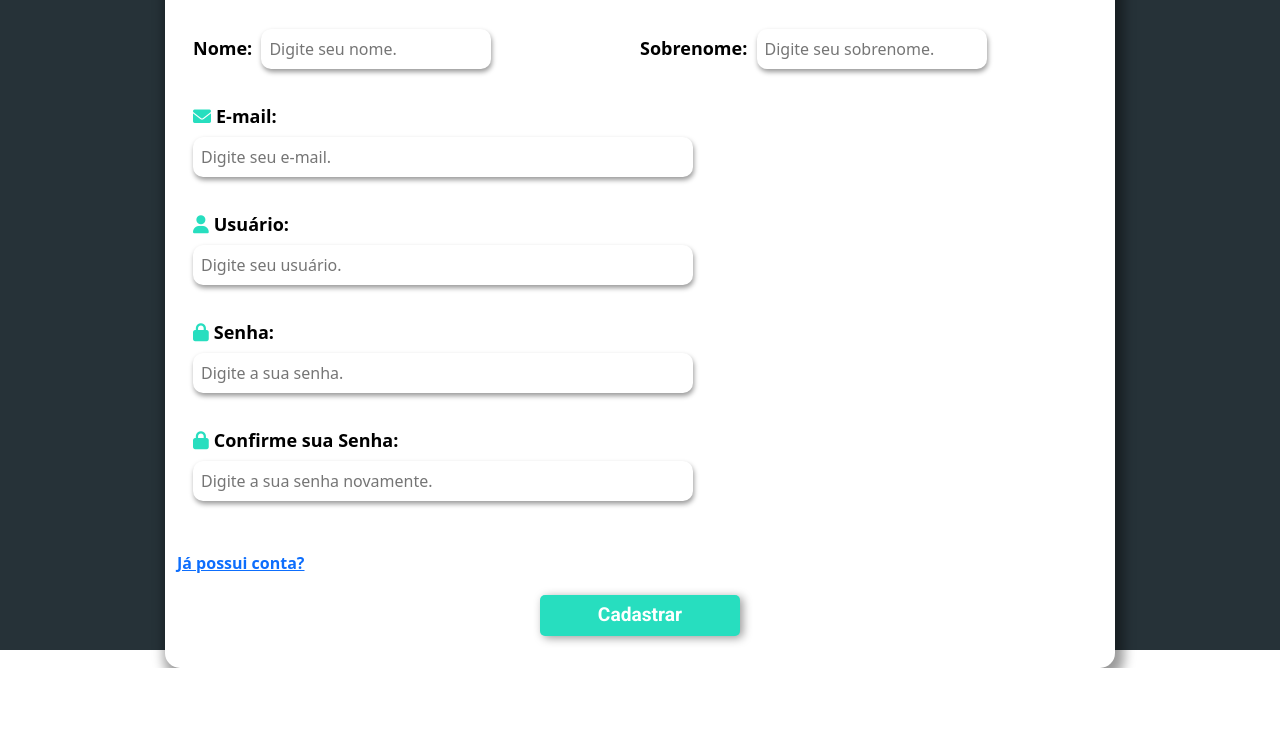
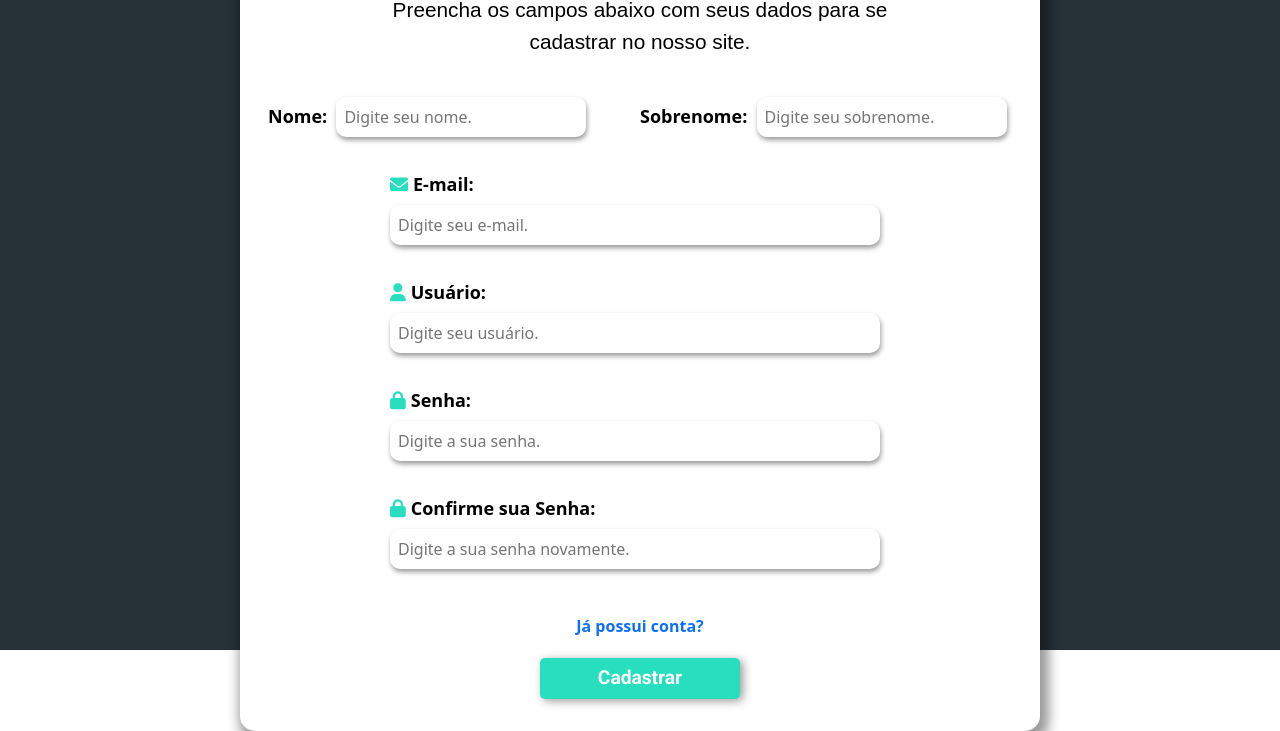
Before and after one commit to Samuka0222/tela-de-login, a website: page src/pages/cadastro.html in a window 1280 px wide. Shown: the part 150-881 px from the top of the page. Before the commit the page ends 818 px from the top, so only its background shows below. Drawn offline with nearby package versions, Linux system fonts and the light colour scheme.

Commit message:
- Finalização do CSS do Cadastro

```diff
--- a/src/css/tela-cadastro.css
+++ b/src/css/tela-cadastro.css
@@ -2,23 +2,19 @@
 @import "./main.css";
 
 .tela-cadastro {
-    min-width: 500px!important;
-    max-width: 950px!important;
-    height: 800px;
     display: flex;
     justify-content: center!important;
     align-items: center!important;
     color: black;
-    margin-left: auto;
-    margin-right: auto;
 }
 
 .form-cadastro {
+    margin: 50px auto auto auto;
     justify-content: center!important;
     background-color: white;
     padding: 32px;
     border-radius: 15px;
-    width: 800px;
+    max-width: 800px!important;
     box-shadow: 4px 6px 12px 5px rgba(0, 0, 0, 0.4);
 }
 
@@ -37,13 +33,13 @@
 }
 
 .form-input-nome input, .form-input-sobrenome input {
-    width: 230px;
+    width: 250px;
     margin-left: 5px;
 }
 
 
 .inputs {
-    width: 500px;
+    width: 490px;
     padding: 8px;
     margin-bottom: 24px;
     border-radius: 10px;
@@ -52,7 +48,11 @@
 }
 
 .form-input-dados {
-    margin-bottom: 10px;
+    width: 500px!important;
+    margin-left: auto;
+    margin-right: auto;
+    margin-bottom: 5px;
+    justify-content: center;
 }
 
 .form-input-dados label {
@@ -65,3 +65,21 @@
     color: var(--corPrimaria);
     margin-right: 5px;
 }
+
+.botoes-cadastro {
+    text-align: center;
+}
+
+.botoes-cadastro a {
+    text-decoration: none;
+}
+
+.botoes-cadastro a:hover {
+    cursor: pointer;
+    color: var(--corPrimaria)!important;
+}
+
+.botoes-cadastro a:visited {
+    color: black;
+    text-decoration: none;
+}
--- a/src/pages/cadastro.html
+++ b/src/pages/cadastro.html
@@ -37,19 +37,19 @@
                             <label for="input-email"><span><i class="fa-solid fa-envelope"></i></span><strong>E-mail:</strong></label>
                             <input type="text" class="inputs" id="input-email" placeholder="Digite seu e-mail.">
 
-                            <label for="input-email"><span><i class="fa-solid fa-user"></i></span><strong>Usuário:</strong></label>
-                            <input type="text" class="inputs" id="input-email" placeholder="Digite seu usuário.">
+                            <label for="input-user"><span><i class="fa-solid fa-user"></i></span><strong>Usuário:</strong></label>
+                            <input type="text" class="inputs" id="input-user" placeholder="Digite seu usuário.">
 
-                            <label for="input-email"><span><i class="fa-solid fa-lock"></i></span><strong>Senha:</strong></label>
-                            <input type="password" class="inputs" id="input-email" placeholder="Digite a sua senha.">
+                            <label for="input-senha"><span><i class="fa-solid fa-lock"></i></span><strong>Senha:</strong></label>
+                            <input type="password" class="inputs" id="input-senha" placeholder="Digite a sua senha.">
 
-                            <label for="input-email"><span><i class="fa-solid fa-lock"></i></span><strong>Confirme sua Senha:</strong></label>
-                            <input type="password" class="inputs" id="input-email" placeholder="Digite a sua senha novamente.">
+                            <label for="input-senha-confirmada"><span><i class="fa-solid fa-lock"></i></span><strong>Confirme sua Senha:</strong></label>
+                            <input type="password" class="inputs" id="input-senha-confirmada" placeholder="Digite a sua senha novamente.">
                         </div>
                     </div>
 
 
-                    <div class="row botoes">
+                    <div class="row botoes-cadastro">
                         <div class="col-lg-12">
                             <a href="/index.html"><strong>Já possui conta?</strong></a>
                         </div>
```
